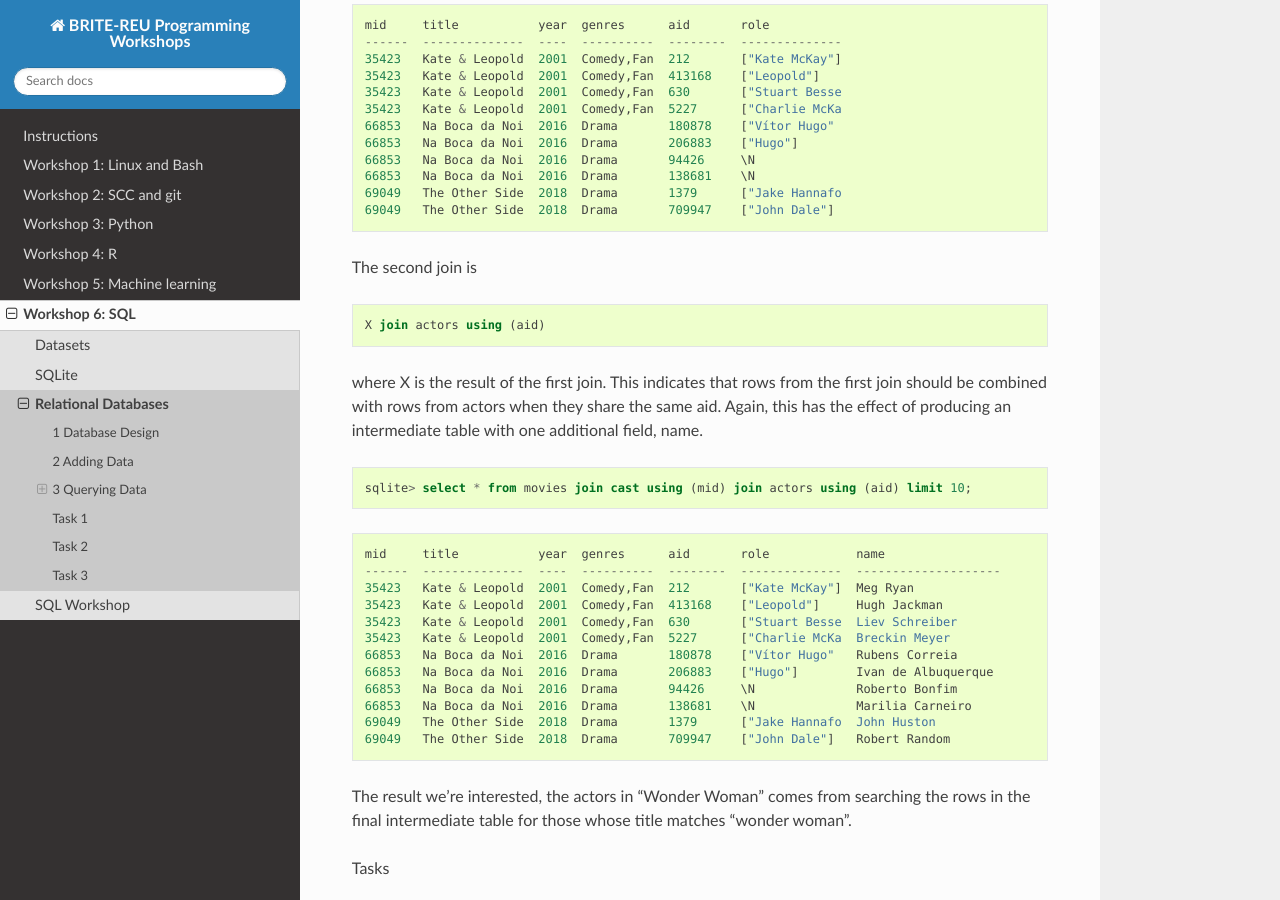
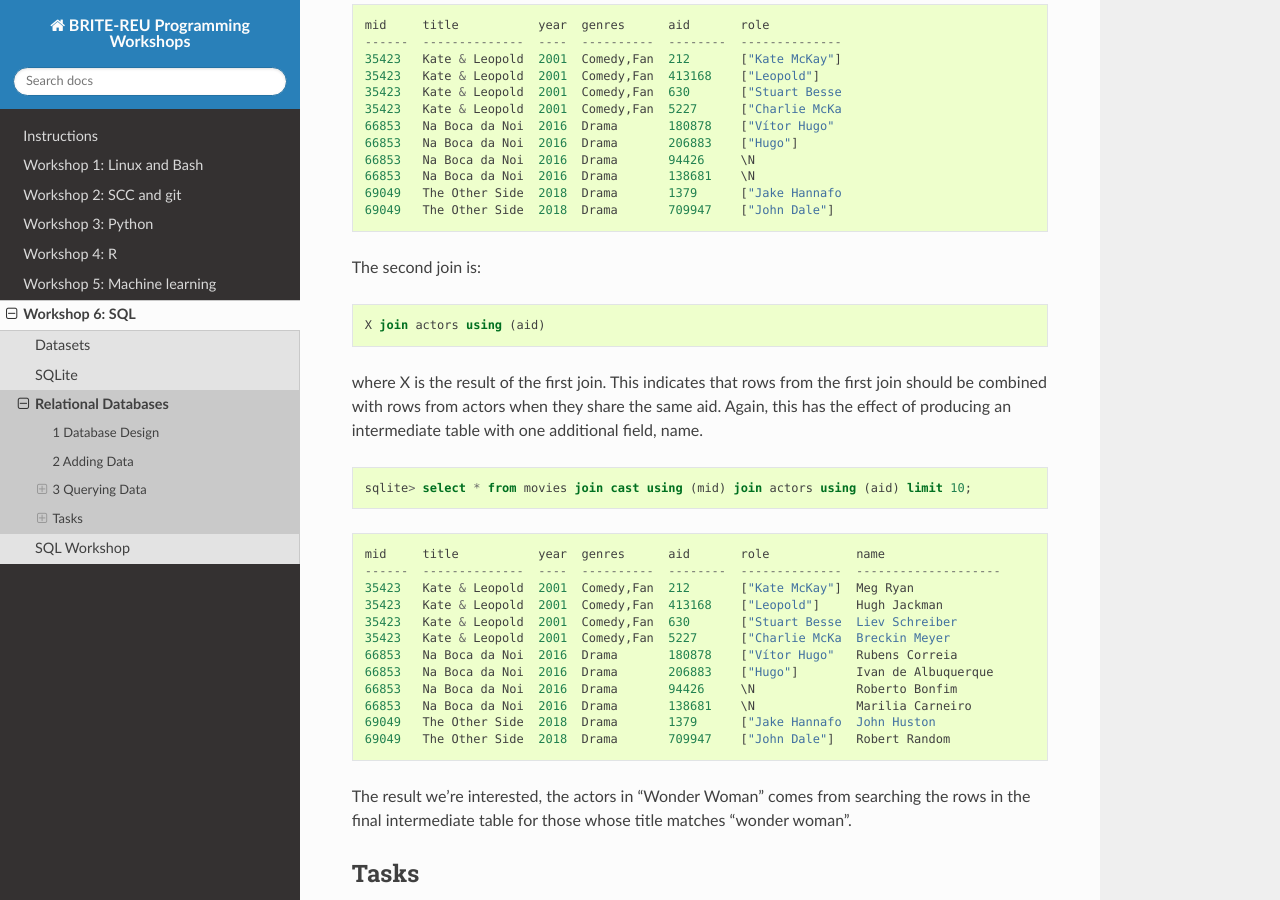
Before and after one commit to BRITE-REU/programming-workshops, a Sphinx documentation site: the page built from source/workshops/06_SQL/Relational_Databases.rst, in a window 1280 px wide and 900 px high, scrolled down 4693 px. Built offline with Sphinx 7.4.7 and the Read the Docs theme 2.0.0, drawn with Linux system fonts in a browser that asks for light colours.

```diff
--- a/source/workshops/06_SQL/Relational_Databases.rst
+++ b/source/workshops/06_SQL/Relational_Databases.rst
@@ -238,7 +238,7 @@ sqlite> select * from movies join cast using (mid) limit 10;
     69049   The Other Side  2018  Drama       709947    ["John Dale"]
 
 
-The second join is
+The second join is:
 
 .. code:: SQL
 
@@ -270,8 +270,9 @@ where X is the result of the first join.   This indicates that rows from the fir
 
 The result we're interested, the actors in "Wonder Woman" comes from searching the rows in the final intermediate table for those whose title matches "wonder woman".
 
-
+--------------
 Tasks
+--------------
 
 1. CREATE tables for movies, actors, and cast.
 2. Add data to the tables using the files movies.tsv, actors.tsv, cast.tsv.
@@ -286,9 +287,9 @@ g. Pick a movie and find all the actors that appeared in it.  (answer is multipl
 h. List the top ten actors with the most roles.  (answer is multiple rows, each containing name, count of roles)
 
 
---------
+************
 Task 1
---------
+************
 
 Starting and stopping sqlite.
 
@@ -320,10 +321,9 @@ Use .schema to see that all the tables were created.  This will list the CREATE
    sqlite> .schema
 
 
-
---------
+************
 Task 2
---------
+************
 
 Copy the files "movies.csv", "actors.csv", and "cast.csv" into your directory and load their data into the tables you've created.  Use something similar to the following for each file.
 
@@ -355,9 +355,9 @@ Confirm the number of rows of data in the table. select count(*)means count the
 
 
 
---------
+************
 Task 3
---------
+************
 
 Write SQL select statements to get the answers.
 
```
